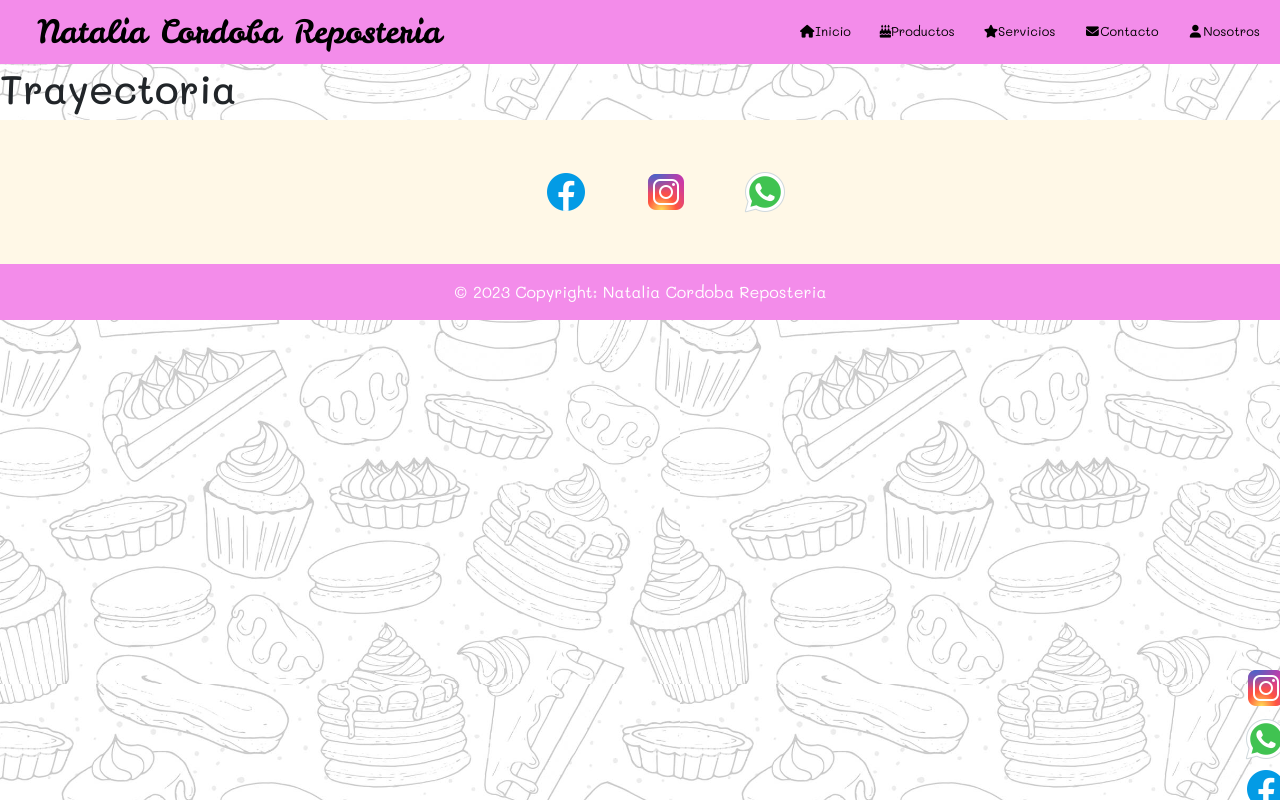
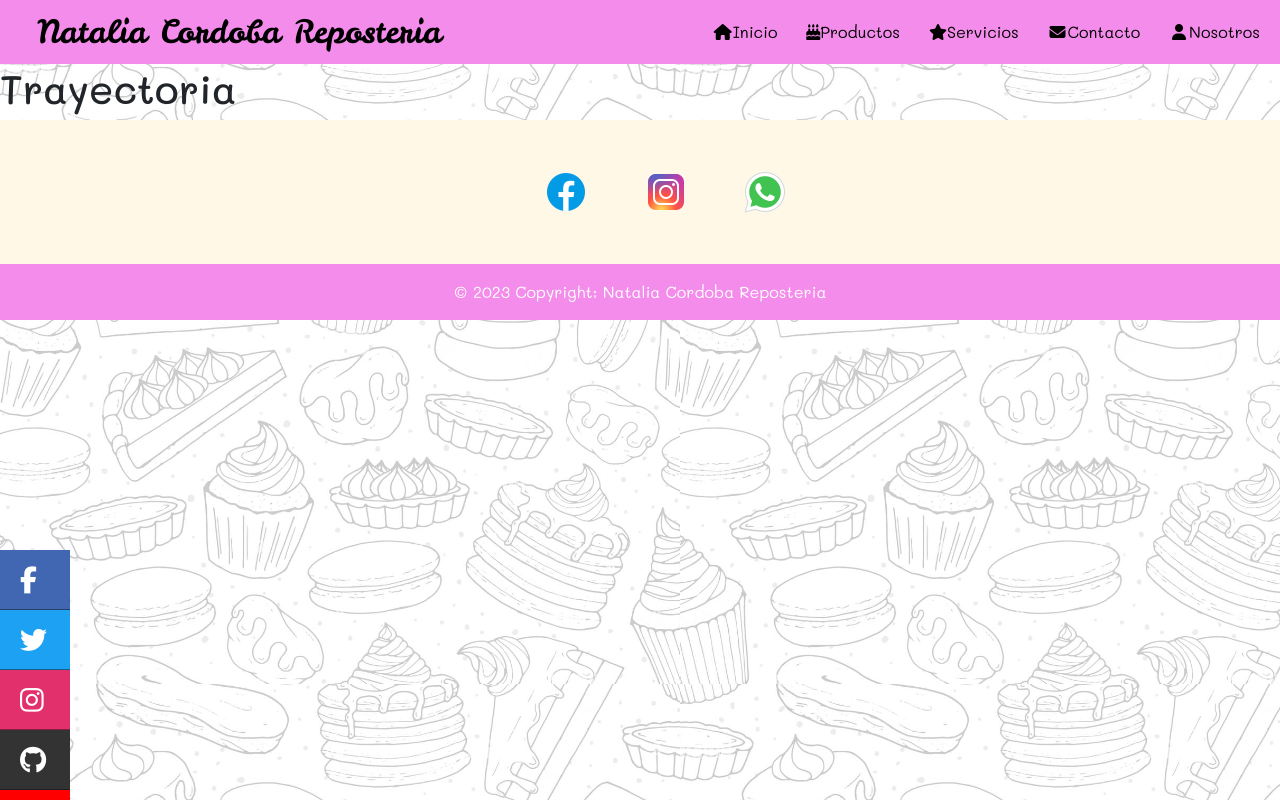
Before and after one commit to salvasoss/Natalia-Cordoba-Reposteria, a website: page pages/sobremi.html in a window 1280 px wide. Drawn offline with nearby package versions, Linux system fonts and the light colour scheme.

Commit message:
falta trayectoria, mejorar contacto y agregar mixins extends variables

```diff
--- a/pages/sobremi.html
+++ b/pages/sobremi.html
@@ -21,6 +21,7 @@
         rel="stylesheet">
     <link href="https://cdn.jsdelivr.net/npm/bootstrap@5.3.0/dist/css/bootstrap.min.css" rel="stylesheet"
         integrity="sha384-9ndCyUaIbzAi2FUVXJi0CjmCapSmO7SnpJef0486qhLnuZ2cdeRhO02iuK6FUUVM" crossorigin="anonymous">
+        <link rel="stylesheet" href="https://cdnjs.cloudflare.com/ajax/libs/font-awesome/5.15.3/css/all.min.css"/>
     <script src="https://cdn.jsdelivr.net/npm/bootstrap@5.3.0/dist/js/bootstrap.bundle.min.js"
         integrity="sha384-geWF76RCwLtnZ8qwWowPQNguL3RmwHVBC9FhGdlKrxdiJJigb/j/68SIy3Te4Bkz"
         crossorigin="anonymous"></script>
@@ -30,17 +31,13 @@
 
 <body>
     <div class="page-container">
-
-        <div class="redes-fixed">
-            <div class="redes-fixed__fixed">
-                <div class="redes-fixed">
-                    <div class="fixed-elements"> <a href="https://www.instagram.com/" target="_blank"> <img
-                                src="../images/instagram.png" alt="instagram"> </a> </div>
-                    <div class="fixed-elements"> <a href="https://web.whatsapp.com/" target="_blank"> <img
-                                src="../images/whatsapp.png" alt="Whatsapp"> </a> </div>
-                    <div class="fixed-elements"> <a href="https://www.facebook.com/" target="_blank"> <img
-                                src="../images/facebook.png" alt="facebook"> </a> </div>
-                </div>
+        <div class="sidebar">
+            <div class="sidebar-ul">
+               <li class="sidebar-li"><a href="https://www.facebook.com/" target="_blank"><i class="fab fa-facebook-f"></i><span>Facebook</span></a></li>
+               <li class="sidebar-li"><a href="#"><i class="fab fa-twitter"></i><span>Twitter</span></a></li>
+               <li class="sidebar-li"><a href="https://www.instagram.com/" target="_blank"><i class="fab fa-instagram"></i><span>Instagram</span></a></li>
+               <li class="sidebar-li"><a href="#"><i class="fab fa-github"></i><span>Github</span></a></li>
+               <li class="sidebar-li"><a href="#"><i class="fab fa-youtube"></i><span>Youtube</span></a></li>
             </div>
         </div>
 
--- a/scss/styles.scss
+++ b/scss/styles.scss
@@ -7,6 +7,8 @@
     padding: 0;
     box-sizing: border-box;
     font-family: 'Mali', cursive;
+    list-style: none;
+    text-decoration: none;
 }
 
 @keyframes loop {
@@ -24,27 +26,91 @@ body {
     background-image: url(../images/fondo.png);
 }
 
-.redes-fixed {
-    position: absolute;
-    z-index: 10000000000000;
-    top:83%;
-    left: 97%;
-    display: flex;
-    flex-direction: column;
+
+.sidebar {
+	position: fixed;
+	width: 70px;
+	margin-top: 550px;
+	transition: all 0.3s linear;
+    z-index: 999;
+
+	li {
+		height: 60px;
+		position: relative;
+		a {
+			color: #ffffff;
+			display: block;
+			height: 100%;
+			width: 100%;
+			line-height: 60px;
+			padding-left: 25%;
+			border-bottom: 1px solid rgba(0,0,0,.4);
+			transition: all .3s linear;
+            &:hover {
+                z-index: 1;
+                width: 200px;
+                border-bottom: 1px solid rgba(0,0,0,.5);
+                box-shadow: 0 0 1px 1px rgba(0,0,0,.3);
+            }
+			i {
+				position: absolute;
+				top: 17px;
+				left: 20px;
+				font-size: 27px;
+			}
+		}
+		&:nth-child(1) {
+			a {
+				background: #4267B2;
+			}
+		}
+		&:nth-child(2) {
+			a {
+				background: #1DA1F2;
+			}
+		}
+		&:nth-child(3) {
+			a {
+				background: #E1306C;
+			}
+		}
+		&:nth-child(4) {
+			a {
+				background: #333;
+			}
+		}
+		&:nth-child(5) {
+			a {
+
+                background: #ff0000;
+			}
+		}
+
+	}
 }
-.redes-fixed__fixed{
-    position: fixed;
+.sidebar-ul {
+
+	li {
+		a {
+			span {
+				display: none;
+				font-weight: bold;
+				letter-spacing: 1px;
+				text-transform: uppercase;
+			}
+		}
+		&:hover {
+			a {
+				span {
+					padding-left: 30%;
+					display: block;
+				}
+			}
+		}
+	}
 }
 
-.fixed-elements {
-    padding-bottom: .2vw;
-    img{
-        &:hover{
-            width: 3vw;
-            height: 3vw;
-        }
-    }
-}
+
 //  NAVBAR
 .margin-img-footer {
     margin-left: 4vw;
@@ -86,7 +152,7 @@ header {
 }
 
 .li-decoration {
-    font-size: 1vw;
+    font-size: 2vh;
 
     a {
         transition: all 0.5s;
@@ -288,7 +354,8 @@ input[type="submit"] {
     background: #ffd2f7;
     background: #ff64e3;
     background: linear-gradient(100deg, #ff64e3 9%, #ff87e9 28%, #ffe3fa 50%, #ff87e9 72%, #ff64e3 91%);
-height: 2.5vw;
+    height: 2.5vw;
+
     h2 {
         text-align: center;
         top: 1vw;
@@ -300,7 +367,8 @@ height: 2.5vw;
 .map-contact {
     width: 100%;
     height: 50vw;
-    iframe{
+
+    iframe {
         object-fit: fill;
         width: 100%;
         height: 100%;
@@ -411,6 +479,10 @@ height: 2.5vw;
 }
 
 @media screen and (max-width : 1024px) {
+
+    .sidebar{
+        display: none;
+    }
     .grid-index {
         display: grid;
         grid-template-columns: repeat(1, 1fr);
@@ -432,7 +504,8 @@ height: 2.5vw;
     .contact-form {
         margin-top: 5vw;
         margin-bottom: 5vw;
-        h1{
+
+        h1 {
             font-size: 4vw;
         }
     }
@@ -560,8 +633,10 @@ height: 2.5vw;
     .card {
         margin-bottom: 4vw;
     }
+
     .contact-title {
         height: 7vw;
+
         h2 {
             font-size: 5vw;
         }
```
Also changed, not shown: index.html (+7 -10 lines), pages/contacto.html (+7 -10 lines), pages/productos.html (+7 -10 lines), pages/servicios.html (+9 -12 lines), css/styles.css, 1 other file.
